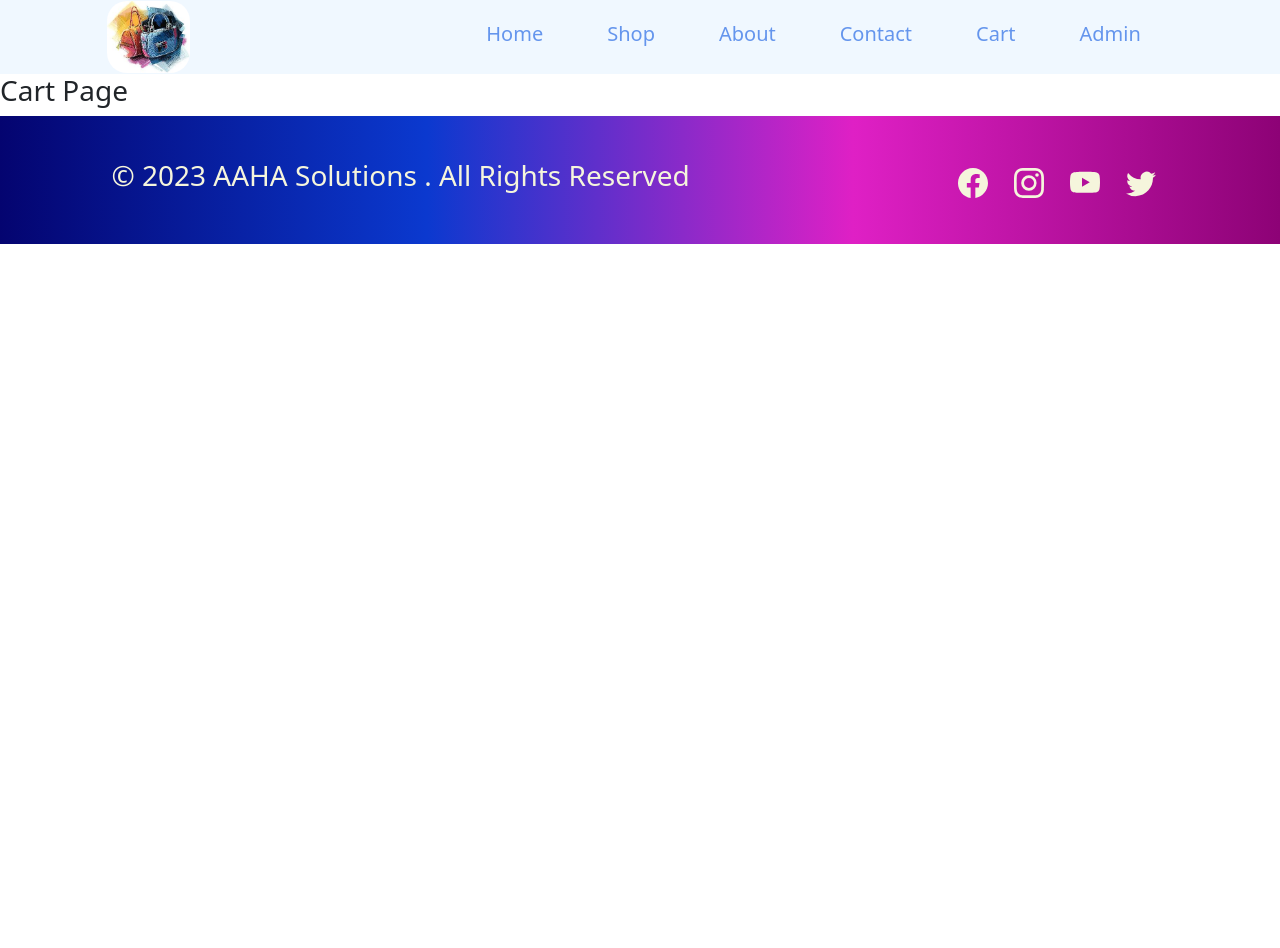
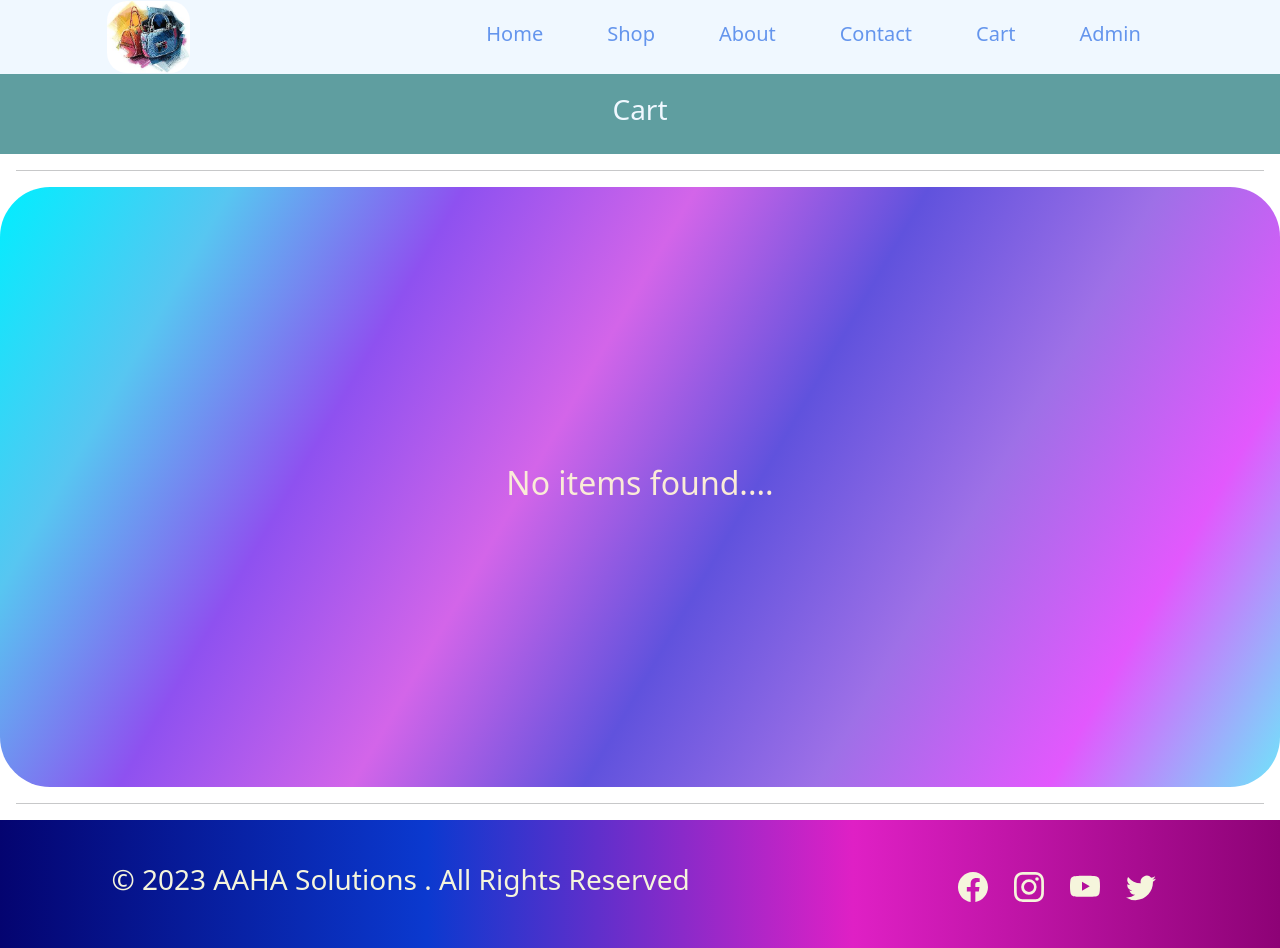
Before and after one commit to ammuzree/E-commerce_ReactJs, a React (Create React App) app: page /cart in a window 1280 px wide. Before the commit the page ends 800 px from the top, so only its background shows below. Built offline with nearby package versions, Linux system fonts and the light colour scheme.

Commit message:
ready for puplish

```diff
--- a/src/components/Cart.js
+++ b/src/components/Cart.js
@@ -1,5 +1,22 @@
-export default function Cart(){
-    return(<>
-        <h3>Cart Page</h3>
-        </>);
-};
+import "./style/Cart.css";
+
+export default function Cart() {
+  return (
+    <>
+      <div className="cart-head  d-flex justify-content-center align-items-center">
+        <h3 className="cart-Hd">Cart</h3>
+      </div>
+      <div className="cart-hr mx-3">
+        <hr />
+      </div>
+      <div className="cart-bdy d-flex justify-content-center align-items-center">
+        <div className="items">
+          <h2 className="itm-cart">No items found....</h2>
+        </div>
+      </div>
+      <div className="cart-hr mx-3">
+        <hr />
+      </div>
+    </>
+  );
+}
--- a/src/components/Contact.js
+++ b/src/components/Contact.js
@@ -57,6 +57,8 @@ export default function Contact() {
       e.preventDefault();
     } else {
       console.log("form data", inpVal);
+      setInputVal("");
+      alert("Thnak you for contacting us!");
     }
   };
 
@@ -69,7 +71,12 @@ export default function Contact() {
         <div className="cont-div">
           <div className="cont-container my-5 container p-5  d-flex justify-content-around align-item-center">
             <div className="form-content  d-flex align-items-center justify-content-center ">
-              <form className="cont-form" onSubmit={handelSubmit} noValidate>
+              <form
+                className="cont-form"
+                method="post"
+                onSubmit={handelSubmit}
+                noValidate
+              >
                 <div className="input-grp">
                   <input
                     type="text"
--- a/src/components/Error.js
+++ b/src/components/Error.js
@@ -1,5 +1,11 @@
-export default function Error(){
-    return(<>
-      <h1>404 ERROR</h1>
-    </>);
-};
+import "./style/Erro.css";
+
+export default function Error() {
+  return (
+    <>
+      <div className="error-bdy d-flex justify-content-center align-items-center">
+        <h1 className="err-Hd">404 ERROR</h1>
+      </div>
+    </>
+  );
+}
--- /dev/null
+++ b/src/components/style/Cart.css
@@ -0,0 +1,30 @@
+* {
+  padding: 0;
+  margin: 0;
+  box-sizing: border-box;
+}
+.cart-bdy {
+  background-image: linear-gradient(
+    120deg,
+    rgb(0, 238, 255),
+    rgb(87, 198, 241),
+    rgb(142, 81, 240),
+    rgb(211, 101, 233),
+    rgb(96, 82, 221),
+    rgb(158, 112, 231),
+    rgb(226, 88, 253),
+    rgb(111, 229, 250)
+  );
+  height: 75vh;
+  border-radius: 50px;
+}
+.cart-Hd {
+  color: aliceblue;
+}
+.itm-cart {
+  color: antiquewhite;
+}
+.cart-head {
+  background-color: cadetblue;
+  height: 10vh;
+}
--- /dev/null
+++ b/src/components/style/Erro.css
@@ -0,0 +1,18 @@
+* {
+  box-sizing: border-box;
+  margin: 0;
+  padding: 0;
+}
+.error-bdy {
+  background-image: radial-gradient(
+    circle,
+    rgb(172, 232, 240),
+    rgb(149, 50, 241),
+    rgb(174, 240, 236)
+  );
+  height: 75vh;
+}
+.err-Hd {
+  margin-bottom: 0;
+  color: #e91e63;
+}
```
